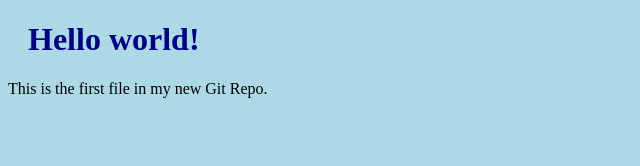
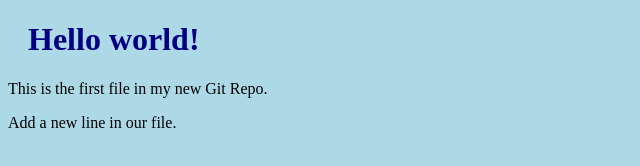
Before and after one commit to a-meade/a-meade.github.io, a plain HTML site: page index.html in a window 1280 px wide. Shown: the whole page, without its empty margins (0-640 px from the left). Drawn offline with Linux system fonts and the light colour scheme.

Commit message:
Update index.html with a new line

```diff
--- a/index.html
+++ b/index.html
@@ -8,6 +8,7 @@
 
 <h1>Hello world!</h1>
 <p>This is the first file in my new Git Repo.</p>
+<p>Add a new line in our file.</p>
 
 </body>
 </html>
```
